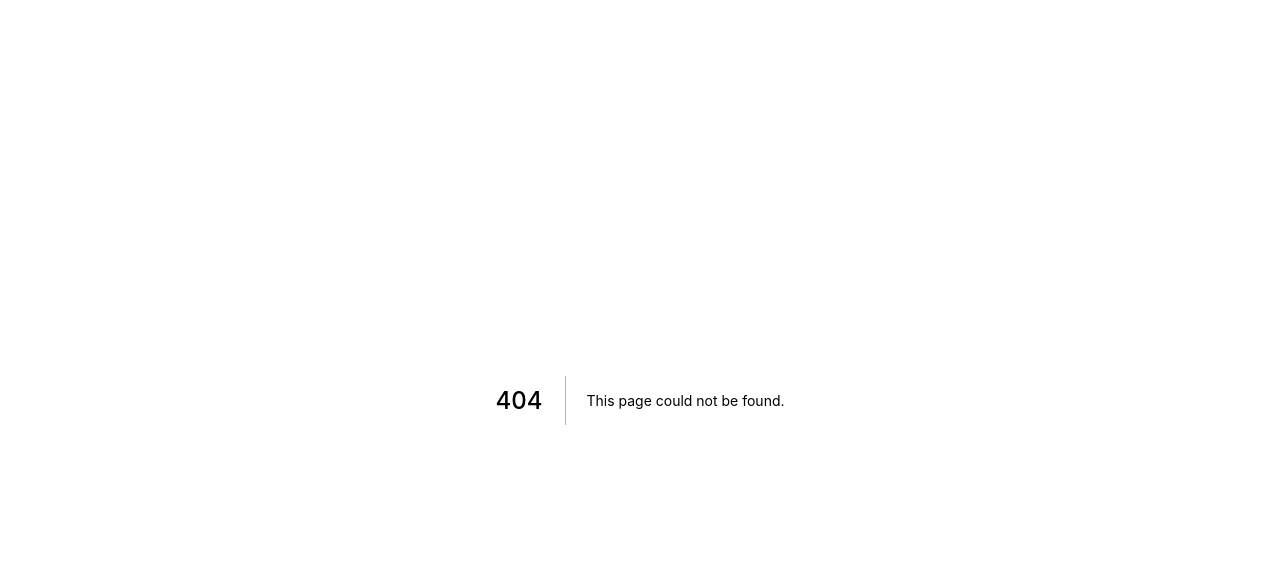
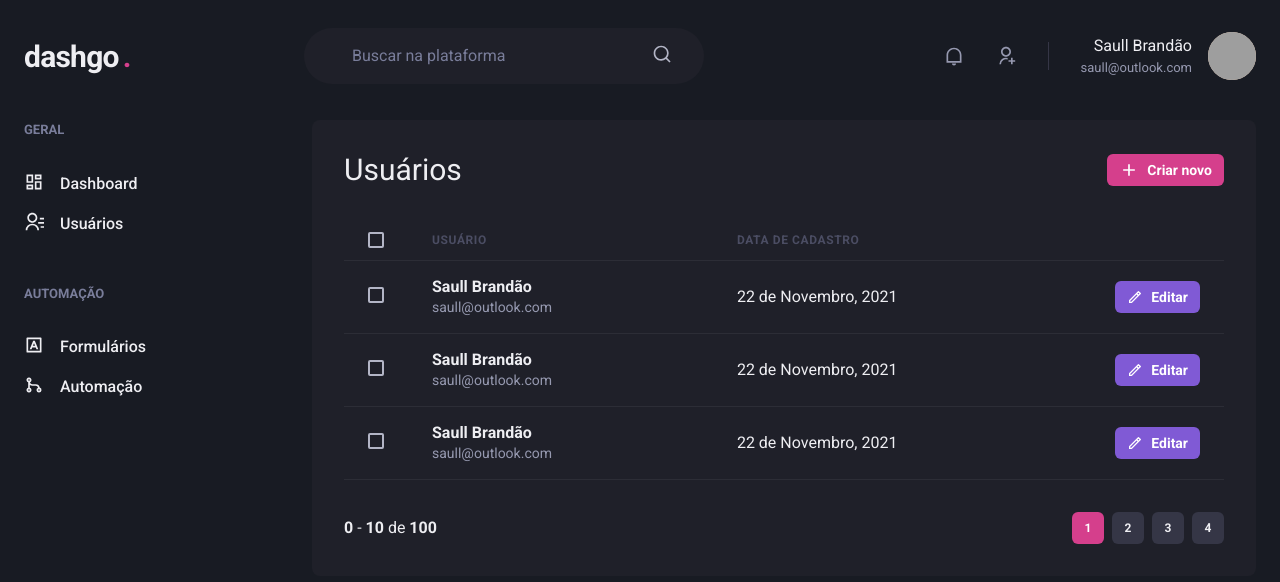
Before and after one commit to saullbrandao/dashgo, a Next.js app: page /users in a window 1280 px wide. Before the commit this address had no page. Shown: the top 582 px of the page. Built offline with nearby package versions, Linux system fonts and the light colour scheme; grey boxes are pictures that could not be loaded.

Commit message:
feat: pagination component

```diff
--- /dev/null
+++ b/src/components/Pagination.tsx
@@ -0,0 +1,50 @@
+import { HStack, Button, Box } from '@chakra-ui/react'
+
+export const Pagination = () => {
+  return (
+    <HStack mt="8" justify="space-between" align="center" spacing="6">
+      <Box>
+        <strong>0</strong> - <strong>10</strong> de <strong>100</strong>
+      </Box>
+      <HStack spacing="2">
+        <Button
+          fontSize="xs"
+          width="4"
+          colorScheme="pink"
+          disabled
+          _disabled={{ bg: 'pink.500', cursor: 'default' }}
+          size="sm"
+        >
+          1
+        </Button>
+        <Button
+          fontSize="xs"
+          width="4"
+          bg="gray.700"
+          _hover={{ bg: 'gray.500' }}
+          size="sm"
+        >
+          2
+        </Button>
+        <Button
+          fontSize="xs"
+          width="4"
+          bg="gray.700"
+          _hover={{ bg: 'gray.500' }}
+          size="sm"
+        >
+          3
+        </Button>
+        <Button
+          fontSize="xs"
+          width="4"
+          bg="gray.700"
+          _hover={{ bg: 'gray.500' }}
+          size="sm"
+        >
+          4
+        </Button>
+      </HStack>
+    </HStack>
+  )
+}
--- /dev/null
+++ b/src/pages/users/index.tsx
@@ -0,0 +1,137 @@
+import {
+  Flex,
+  Box,
+  Icon,
+  Text,
+  Heading,
+  Button,
+  Table,
+  Thead,
+  Th,
+  Tr,
+  Td,
+  Checkbox,
+  Tbody,
+} from '@chakra-ui/react'
+import { RiAddLine, RiPencilLine } from 'react-icons/ri'
+import { Header } from '../../components/Header'
+import { Pagination } from '../../components/Pagination'
+import { Sidebar } from '../../components/Sidebar'
+
+export default function UserList() {
+  return (
+    <Box>
+      <Header />
+      <Flex w="100%" my="6" maxW={1480} mx="auto" px="6">
+        <Sidebar />
+        <Box flex="1" borderRadius={8} bg="gray.800" p="8">
+          <Flex mb="8" justify="space-between" align="center">
+            <Heading size="lg" fontWeight="normal">
+              Usuários
+            </Heading>
+            <Button
+              as="a"
+              size="sm"
+              fontSize="sm"
+              colorScheme="pink"
+              leftIcon={<Icon as={RiAddLine} fontSize="20" />}
+            >
+              Criar novo
+            </Button>
+          </Flex>
+
+          <Table colorScheme="whiteAlpha">
+            <Thead>
+              <Tr>
+                <Th px="6" color="gray.300" width="8">
+                  <Checkbox colorScheme="pink" />
+                </Th>
+                <Th>Usuário</Th>
+                <Th>Data de cadastro</Th>
+                <Th width="8" />
+              </Tr>
+            </Thead>
+            <Tbody>
+              <Tr>
+                <Td px="6">
+                  <Checkbox colorScheme="pink" />
+                </Td>
+                <Td>
+                  <Box>
+                    <Text fontWeight="bold">Saull Brandão</Text>
+                    <Text fontSize="sm" color="gray.300">
+                      saull@outlook.com
+                    </Text>
+                  </Box>
+                </Td>
+                <Td>22 de Novembro, 2021</Td>
+                <Td>
+                  <Button
+                    as="a"
+                    size="sm"
+                    fontSize="sm"
+                    colorScheme="purple"
+                    leftIcon={<Icon as={RiPencilLine} fontSize="16" />}
+                  >
+                    Editar
+                  </Button>
+                </Td>
+              </Tr>
+              <Tr>
+                <Td px="6">
+                  <Checkbox colorScheme="pink" />
+                </Td>
+                <Td>
+                  <Box>
+                    <Text fontWeight="bold">Saull Brandão</Text>
+                    <Text fontSize="sm" color="gray.300">
+                      saull@outlook.com
+                    </Text>
+                  </Box>
+                </Td>
+                <Td>22 de Novembro, 2021</Td>
+                <Td>
+                  <Button
+                    as="a"
+                    size="sm"
+                    fontSize="sm"
+                    colorScheme="purple"
+                    leftIcon={<Icon as={RiPencilLine} fontSize="16" />}
+                  >
+                    Editar
+                  </Button>
+                </Td>
+              </Tr>
+              <Tr>
+                <Td px="6">
+                  <Checkbox colorScheme="pink" />
+                </Td>
+                <Td>
+                  <Box>
+                    <Text fontWeight="bold">Saull Brandão</Text>
+                    <Text fontSize="sm" color="gray.300">
+                      saull@outlook.com
+                    </Text>
+                  </Box>
+                </Td>
+                <Td>22 de Novembro, 2021</Td>
+                <Td>
+                  <Button
+                    as="a"
+                    size="sm"
+                    fontSize="sm"
+                    colorScheme="purple"
+                    leftIcon={<Icon as={RiPencilLine} fontSize="16" />}
+                  >
+                    Editar
+                  </Button>
+                </Td>
+              </Tr>
+            </Tbody>
+          </Table>
+          <Pagination />
+        </Box>
+      </Flex>
+    </Box>
+  )
+}
```
